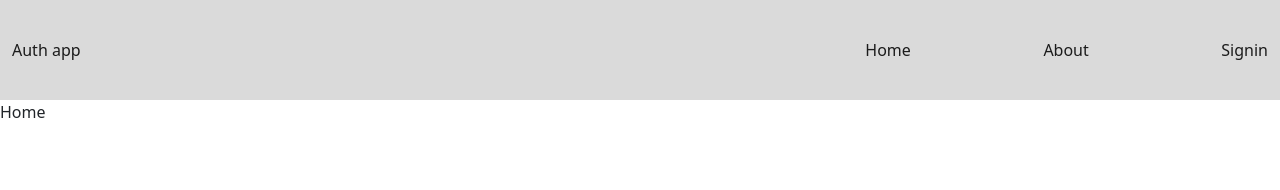
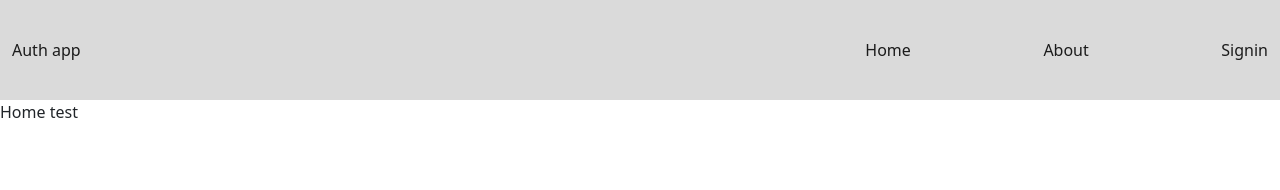
Before and after one commit to osos0/Auth-App-redux, a React (Create React App) app in the folder client/: page / in a window 1280 px wide. Shown: the top 190 px of the page. Built offline with nearby package versions, Linux system fonts and the light colour scheme.

Commit message:
first commit build

```diff
--- a/client/src/pages/Home.js
+++ b/client/src/pages/Home.js
@@ -1,7 +1,7 @@
 import React from "react";
 
 const Home = () => {
-  return <div>Home</div>;
+  return <div>Home test</div>;
 };
 
 export default Home;
```
